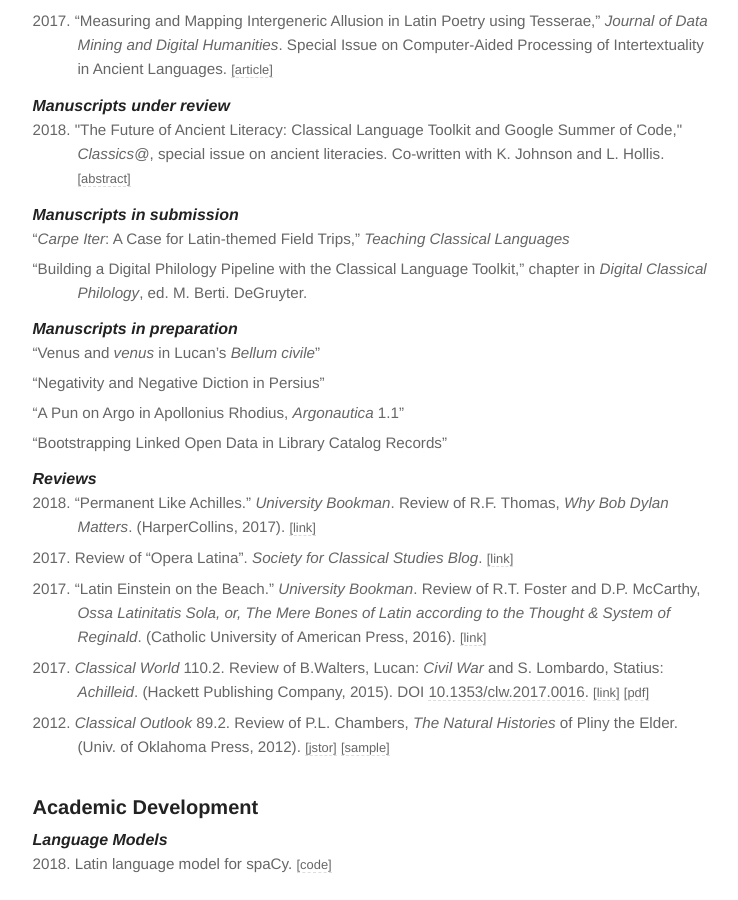
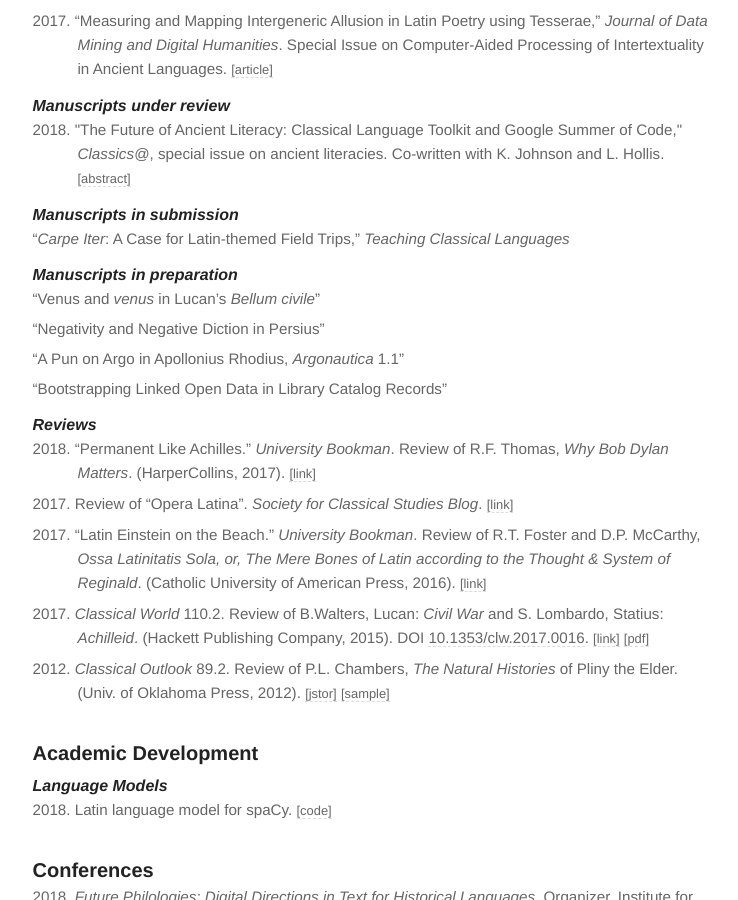
Before and after one commit to diyclassics/diyclassics.github.io, a Jekyll site: the page built from cv.md, in a window 1280 px wide and 900 px high, scrolled down 934 px. Shown: the whole window, without its empty margins (265-1003 px from the left). Built offline with Jekyll 4.4.1, drawn with Linux system fonts in a browser that asks for light colours.

Commit message:
Update CV

```diff
--- a/cv.md
+++ b/cv.md
@@ -54,7 +54,6 @@ October 2018
 #### Manuscripts in submission
 
 - "*Carpe Iter*: A Case for Latin-themed Field Trips," *Teaching Classical Languages*
-- "Building a Digital Philology Pipeline with the Classical Language Toolkit,” chapter in *Digital Classical Philology*, ed. M. Berti. DeGruyter.
 
 #### Manuscripts in preparation
 
```
